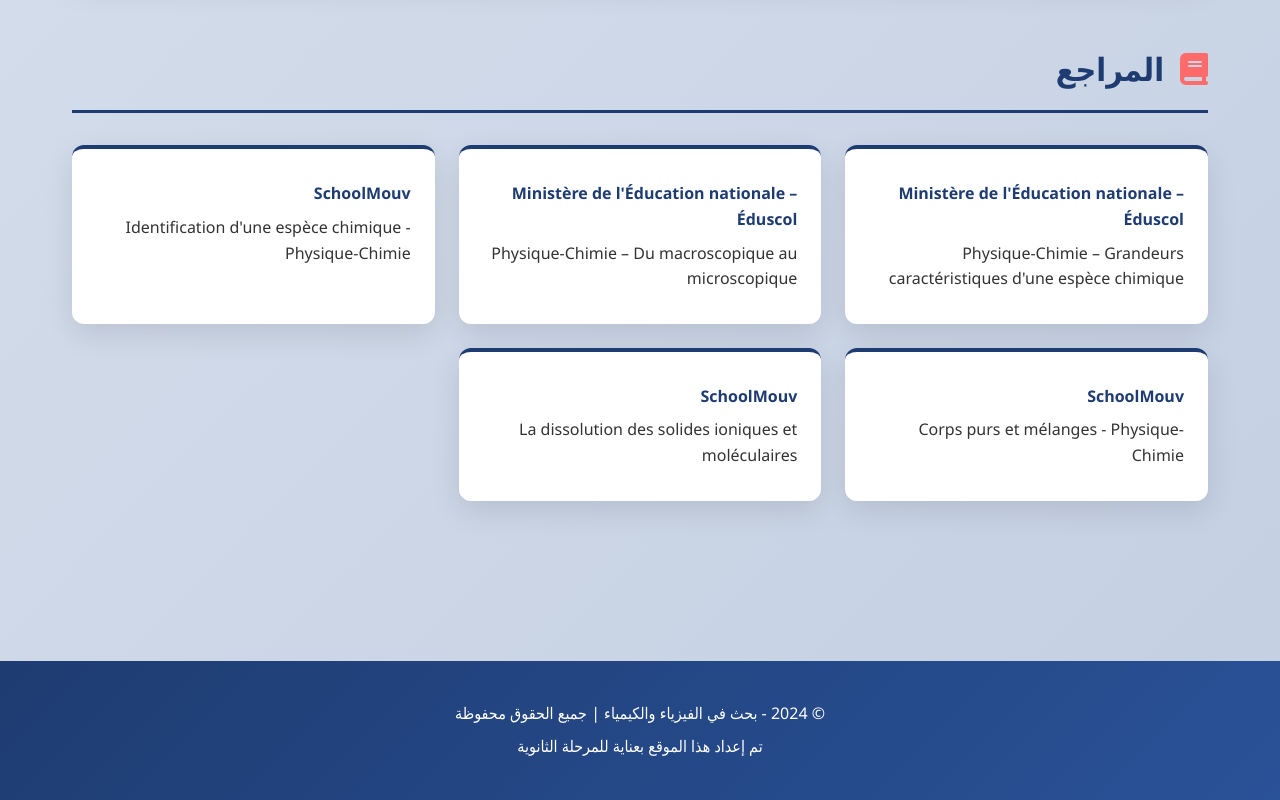
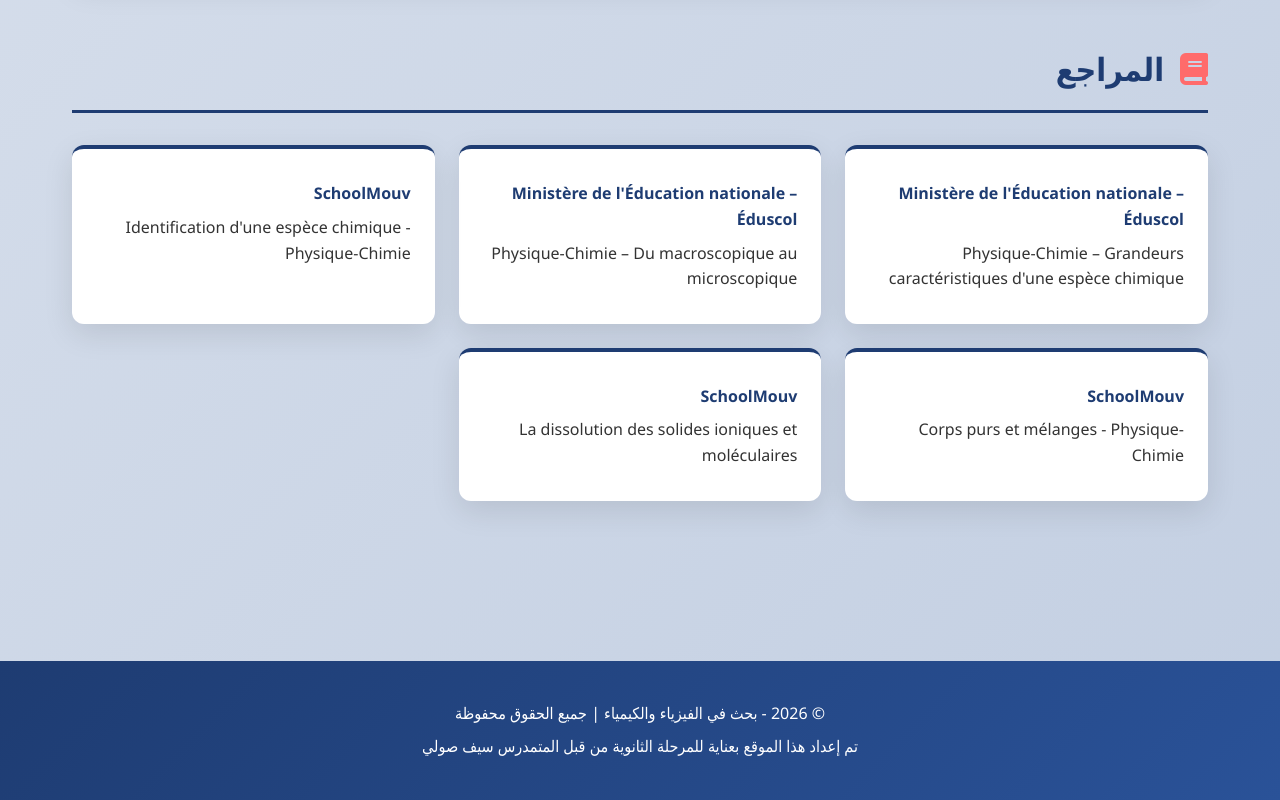
Before and after one commit to dvloperman/phy-project, a plain HTML site: page index.html in a window 1280 px wide. Shown: the part 4265-5065 px from the top of the page. Drawn offline with Linux system fonts and the light colour scheme.

Commit message:
Update footer content with new year and author

```diff
--- a/index.html
+++ b/index.html
@@ -447,8 +447,8 @@
     <!-- Footer -->
     <footer class="footer">
         <div class="footer-content">
-            <p>&copy; 2024 - بحث في الفيزياء والكيمياء | جميع الحقوق محفوظة</p>
-            <p>تم إعداد هذا الموقع بعناية للمرحلة الثانوية</p>
+            <p>&copy; 2026 - بحث في الفيزياء والكيمياء | جميع الحقوق محفوظة</p>
+            <p>تم إعداد هذا الموقع بعناية للمرحلة الثانوية من قبل المتمدرس سيف صولي</p>
         </div>
     </footer>
 
```
